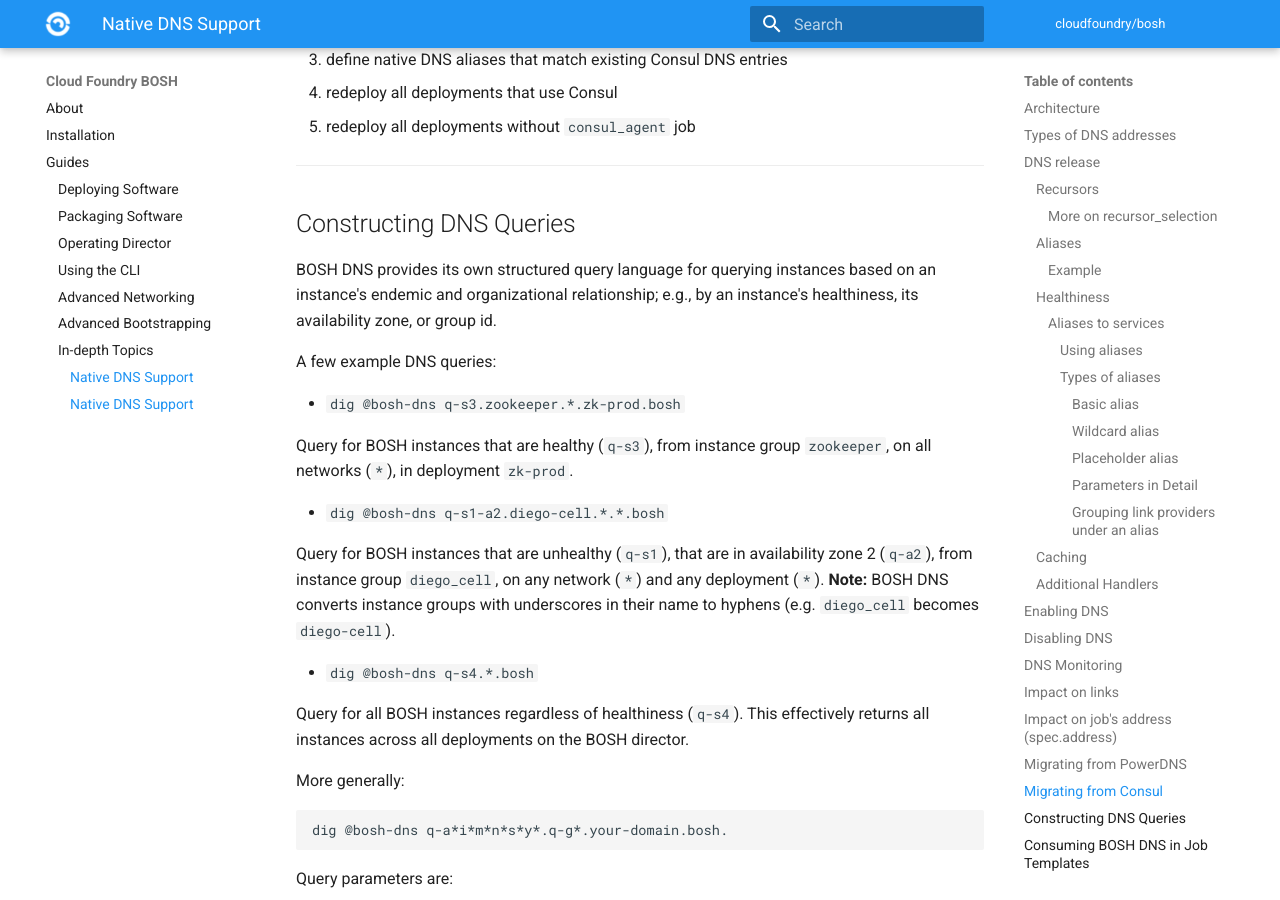
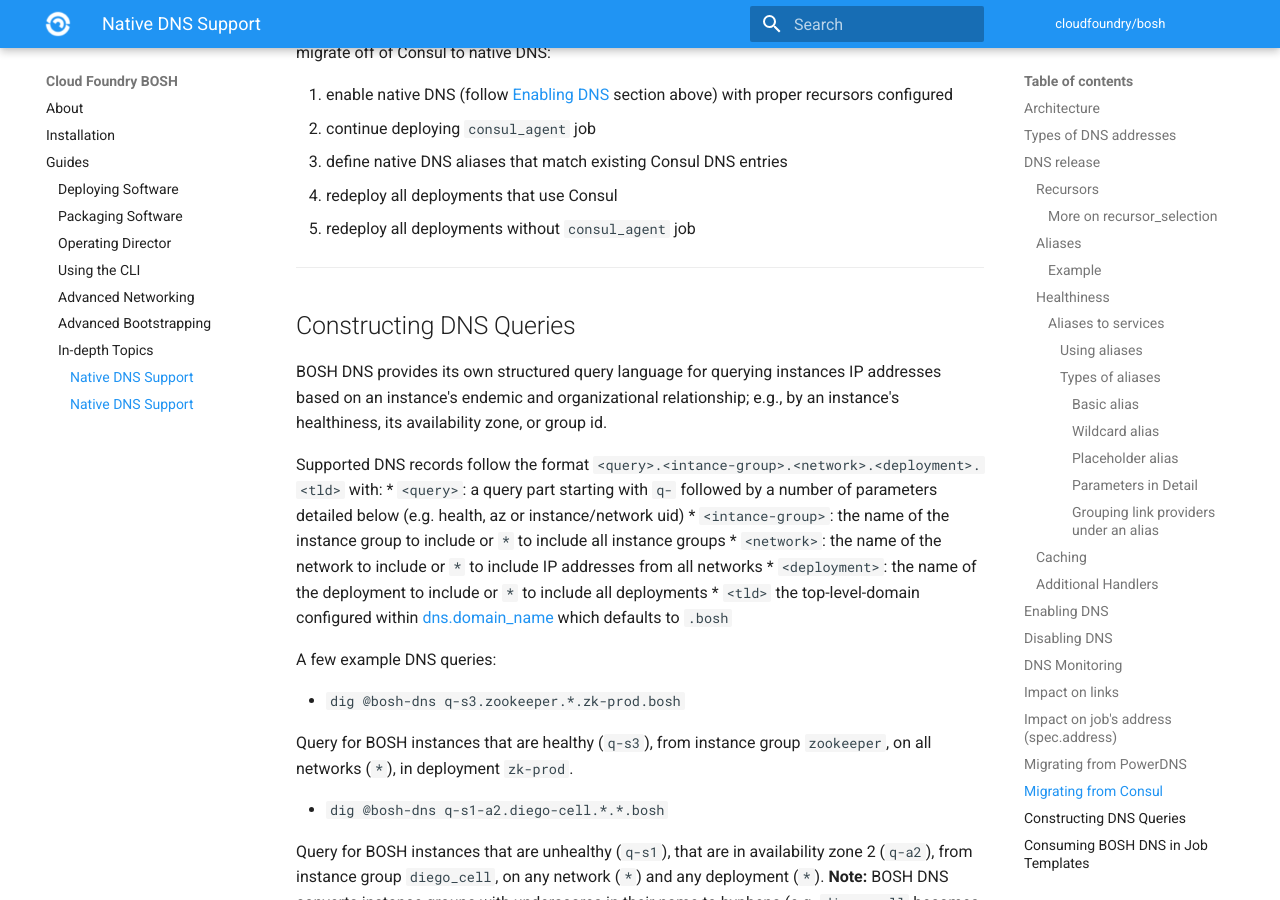
Before and after one commit to cloudfoundry/docs-bosh, an MkDocs documentation site: the page built from content/dns.md, in a window 1280 px wide and 900 px high, scrolled down 11248 px. Built offline with MkDocs 1.6.1 and Material for MkDocs 9.7.7, drawn with Linux system fonts in a browser that asks for light colours; old or Windows-style settings are respelled for this version of MkDocs; some of the changed text lies outside the part shown.

Commit message:
Refine DNS documentation
- mention that .bosh TLD is configureable
- mention that /etc/hosts is updated by bosh-agents as specified within https://github.com/cloudfoundry/bosh-agent/blob/b68c7860102f69578f94be6227222f43a6e71635/integration/sync_dns_test.go#L128-L152
- complement DNS query language example with BNF like syntax

```diff
--- a/content/dns.md
+++ b/content/dns.md
@@ -12,9 +12,9 @@ See [links](links.md) for more context in how to use links with BOSH.
 
 To provide native DNS support:
 
-- Director keeps track of DNS entries assigned to each instance
-- Agent (on stemcells ubuntu-trusty/3421+, all ubuntu-xenial) updates DNS records metadata on its VM
-- DNS release (more details below) provides resolution of BOSH specific DNS records
+- Director keeps track of DNS entries assigned to each instance (within the `.bosh` default TLD or a custom TLD set in [dns.domain_name](https://bosh.io/jobs/director?source=github.com/cloudfoundry/bosh#p%3ddns.domain_name))
+- Agent (on stemcells ubuntu-trusty/3421+, all ubuntu-xenial) updates DNS records metadata on its VM, as well as `/etc/hosts`
+- DNS release (more details below) provides resolution of BOSH specific DNS records by exposing a simple DNS server
 
 Given that the Director is the sole orchestrator of the system, it is now responsible for updating DNS records during a deploy. As VMs are created and deleted following DNS related steps happen:
 
@@ -22,7 +22,7 @@ Given that the Director is the sole orchestrator of the system, it is now respon
 1. Director creates a new DNS records dataset and saves it to the blobstore
 1. Director issues sync_dns Agent call to *all* VMs (in all deployments)
 1. Each Agent downloads new DNS records dataset and updates `/var/vcap/instance/dns/records.json`
-1. DNS release sees that local `/var/vcap/instance/dns/records.json` is updated, hence returns new information in future DNS requests
+1. DNS release sees that local `/var/vcap/instance/dns/records.json` is updated, hence returns new information in future DNS requests served, according to the [supported query syntax](dns.md#constructing-queries)
 
 See [Deploying step-by-step](deploying-step-by-step.md) for full Director deployment flow.
 
@@ -43,7 +43,7 @@ Since BOSH DNS is automatically managed, DNS addresses are not meant to be const
 
 To take advantage of native DNS functionality, it's expected that [DNS release](https://bosh.io/releases/github.com/cloudfoundry/bosh-dns-release?all=1) runs on each VM. We recommend to colocate DNS release by defining it in an [addon](runtime-config.md#addons).
 
-DNS release provides two jobs: `bosh-dns` (for Linux) and `bosh-dns-windows` (for Windows) which start a simple DNS server bound to a [link local address](https://bosh.io/jobs/bosh-dns?source=github.com/cloudfoundry/bosh-dns-release#p=address).
+DNS release provides two jobs: `bosh-dns` (for Linux) and `bosh-dns-windows` (for Windows) which start a simple DNS server bound (by [default on](https://bosh.io/jobs/bosh-dns?source=github.com/cloudfoundry/bosh-dns-release#p%3daddress) 169.254.0.2 [local link address](https://en.wikipedia.org/wiki/Link-local_address) and [port](https://bosh.io/jobs/bosh-dns?source=github.com/cloudfoundry/bosh-dns-release#p%3dport) 53).
 
 ### Recursors {: #recursors }
 
@@ -398,9 +398,16 @@ To ease migration from Consul DNS entries, DNS release provides [aliases feature
 ---
 ## Constructing DNS Queries {: #constructing-queries }
 
-BOSH DNS provides its own structured query language for querying instances
+BOSH DNS provides its own structured query language for querying instances IP addresses
 based on an instance's endemic and organizational relationship; e.g., by an
 instance's healthiness, its availability zone, or group id.
+
+Supported DNS records follow the format `<query>.<intance-group>.<network>.<deployment>.<tld>` with:
+* `<query>`: a query part starting with `q-` followed by a number of parameters detailed below (e.g. health, az or instance/network uid)
+* `<intance-group>`: the name of the instance group to include or `*` to include all instance groups
+* `<network>`: the name of the network to include or `*` to include IP addresses from all networks
+* `<deployment>`: the name of the deployment to include or `*` to include all deployments
+* `<tld>` the top-level-domain configured within [dns.domain_name](https://bosh.io/jobs/director?source=github.com/cloudfoundry/bosh#p%3ddns.domain_name) which defaults to `.bosh`
 
 A few example DNS queries:
 
```
